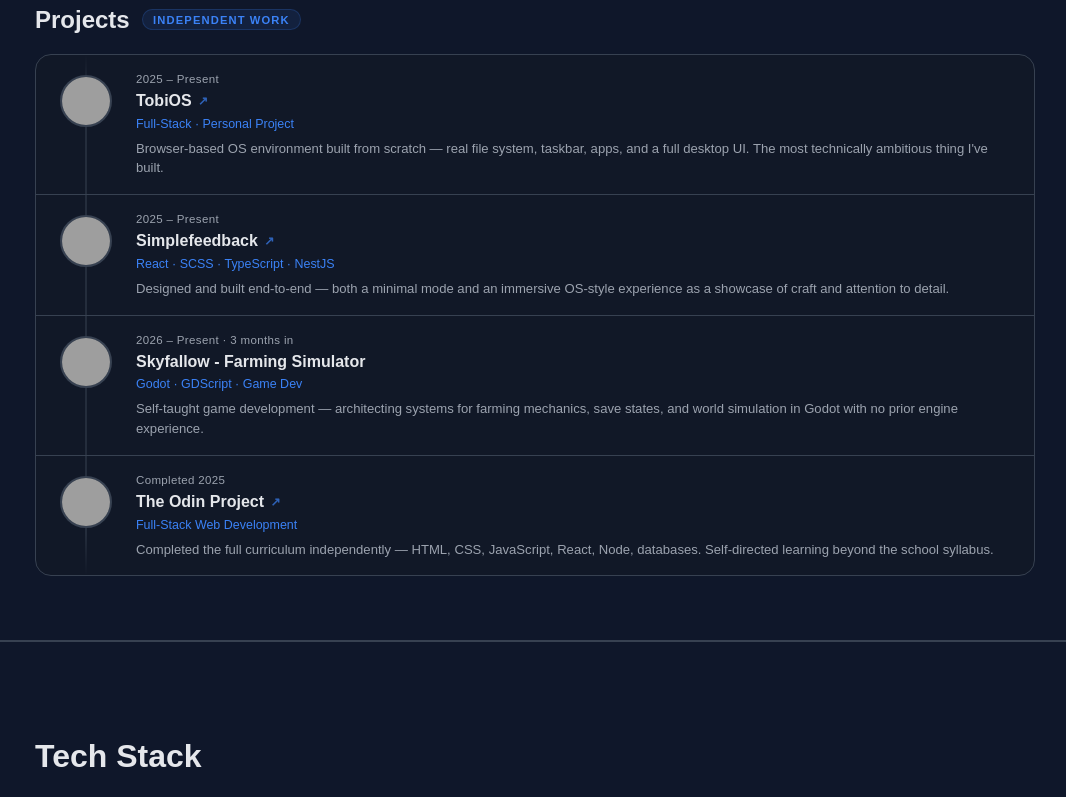
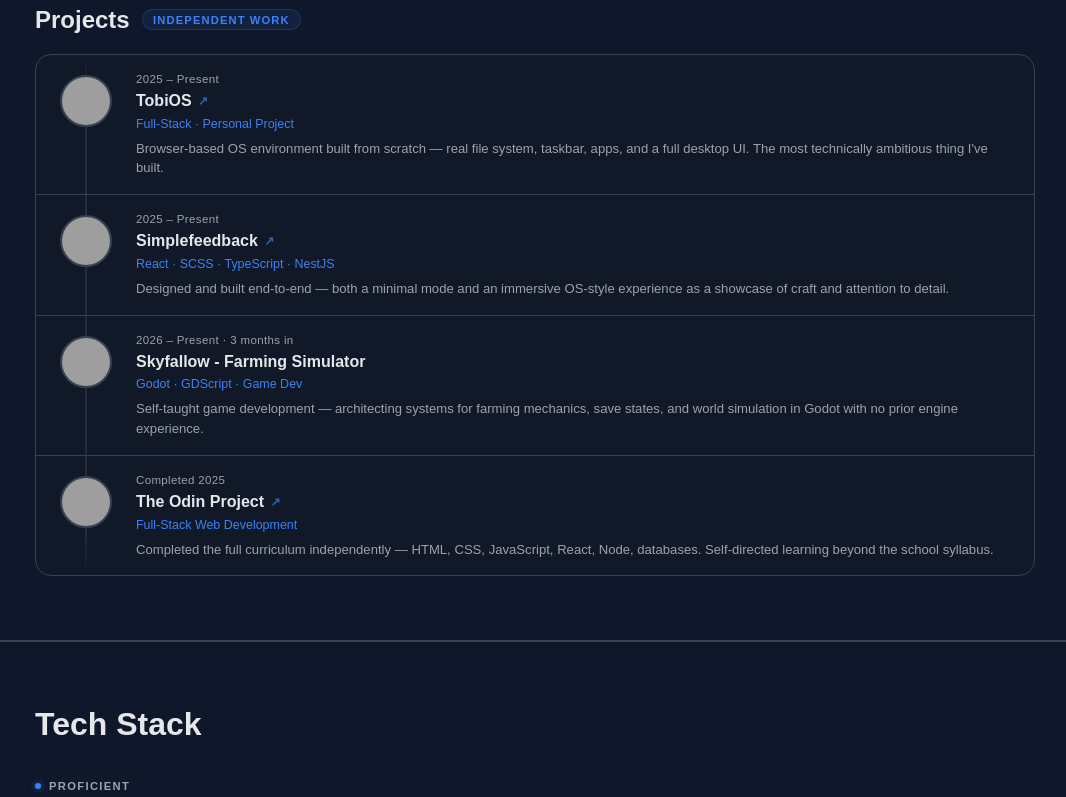
Before and after one commit to tobiashain/tobiashain.github.io, a React (Vite) app: page / in a window 1280 px wide. Shown: the part 2000-2797 px from the top of the page, without its empty margins (105-1171 px from the left). Built offline with nearby package versions, Linux system fonts and the light colour scheme; grey boxes are pictures that could not be loaded.

Commit message:
feat: update skills section

```diff
--- a/src/career/Career.tsx
+++ b/src/career/Career.tsx
@@ -1,5 +1,5 @@
 import "./career.scss";
-import CareerSection from "./career-section";
+import CareerSection from "./CareerSection";
 
 const experience = [
   {
--- a/src/projects/projects.scss
+++ b/src/projects/projects.scss
@@ -1,6 +1,4 @@
 .projects {
-  margin-top: 6rem;
-
   .section-header {
     margin-bottom: 1.5rem;
 
--- a/src/skills/Chip.tsx
+++ b/src/skills/Chip.tsx
@@ -1,10 +1,17 @@
 import "./chip.scss";
 
-const Chip = ({ text, image }: { text: string; image: string }) => {
+const Chip = ({
+  text,
+  image,
+  variant = "advanced",
+}: {
+  text: string;
+  image: string;
+  variant?: "advanced" | "familiar";
+}) => {
   return (
-    <div className="chip">
+    <div className={`chip ${variant}`}>
       {image && <img src={`/icons/${image}`} alt="" />}
-
       <div className="text">{text}</div>
     </div>
   );
--- a/src/skills/Skills.tsx
+++ b/src/skills/Skills.tsx
@@ -1,32 +1,90 @@
+import { motion } from "motion/react";
 import Chip from "./Chip";
 import "./skills.scss";
+
 export default function Skills() {
-  const skills = [
+  const advanced = [
     { text: "Javascript", image: "javascript.png" },
     { text: "Typescript", image: "typescript.png" },
     { text: "React", image: "react.png" },
-    { text: "Nest.js", image: "nestjs.png" },
     { text: "Node.js", image: "nodejs.png" },
-    { text: "PHP", image: "php.png" },
-    { text: "Tailwind CSS", image: "tailwindcss.png" },
-    { text: "Bootstrap", image: "bootstrap.png" },
-    { text: "Sass", image: "sass.png" },
     { text: "MySQL", image: "mysql.png" },
     { text: "C#", image: "csharp.png" },
+    { text: "Sass", image: "sass.png" },
     { text: "Git", image: "git.png" },
+  ];
+
+  const basic = [
+    { text: "PHP", image: "php.png" },
+    { text: "Wordpress", image: "wordpress.png" },
+    { text: "Tailwind CSS", image: "tailwindcss.png" },
+    { text: "Nest.js", image: "nestjs.png" },
     { text: "Docker", image: "docker.png" },
-    { text: "Wordpress", image: "wordpress.png" },
+    { text: "GDScript", image: "godot.png" },
   ];
+
   return (
-    <>
-      <div className="skills">
-        <p>Tech Stack</p>
+    <div className="skills">
+      <motion.p
+        initial={{ opacity: 0, y: 16 }}
+        whileInView={{ opacity: 1, y: 0 }}
+        viewport={{ once: true }}
+        transition={{ duration: 0.5 }}
+      >
+        Tech Stack
+      </motion.p>
+
+      <div className="skill-group">
+        <motion.div
+          className="group-label"
+          initial={{ opacity: 0, x: -12 }}
+          whileInView={{ opacity: 1, x: 0 }}
+          viewport={{ once: true }}
+          transition={{ duration: 0.4, delay: 0.1 }}
+        >
+          <span className="label-dot advanced" />
+          Proficient
+        </motion.div>
         <div className="chips">
-          {skills.map((skill, index) => {
-            return <Chip key={index} text={skill.text} image={skill.image} />;
-          })}
+          {advanced.map((skill, i) => (
+            <motion.div
+              key={skill.text}
+              initial={{ opacity: 0, y: 12 }}
+              whileInView={{ opacity: 1, y: 0 }}
+              viewport={{ once: true }}
+              transition={{ duration: 0.35, delay: 0.15 + i * 0.05 }}
+            >
+              <Chip text={skill.text} image={skill.image} variant="advanced" />
+            </motion.div>
+          ))}
         </div>
       </div>
-    </>
+
+      <div className="skill-group">
+        <motion.div
+          className="group-label"
+          initial={{ opacity: 0, x: -12 }}
+          whileInView={{ opacity: 1, x: 0 }}
+          viewport={{ once: true }}
+          transition={{ duration: 0.4, delay: 0.2 }}
+        >
+          <span className="label-dot familiar" />
+          Familiar
+        </motion.div>
+        <div className="chips">
+          {basic.map((skill, i) => (
+            <motion.div
+              key={skill.text}
+              initial={{ opacity: 0, y: 12 }}
+              whileInView={{ opacity: 1, y: 0 }}
+              viewport={{ once: true }}
+              transition={{ duration: 0.35, delay: 0.25 + i * 0.05 }}
+            >
+              <Chip text={skill.text} image={skill.image} variant="familiar" />
+            </motion.div>
+          ))}
+        </div>
+      </div>
+    </div>
   );
 }
--- a/src/skills/chip.scss
+++ b/src/skills/chip.scss
@@ -17,4 +17,27 @@
   > img {
     width: 25px;
   }
+
+  &.advanced {
+    opacity: 1;
+  }
+
+  &.familiar {
+    opacity: 0.55;
+    border-style: dashed;
+
+    > img {
+      filter: saturate(0.4);
+    }
+
+    &:hover {
+      opacity: 1;
+      border-style: solid;
+      border-color: var(--accent);
+
+      > img {
+        filter: saturate(1);
+      }
+    }
+  }
 }
--- a/src/skills/skills.scss
+++ b/src/skills/skills.scss
@@ -1,6 +1,4 @@
 .skills {
-  margin-top: 6rem;
-
   p {
     font-size: 2rem;
     font-weight: 700;
@@ -8,8 +6,43 @@
     color: var(--text);
   }
 
+  .skill-group {
+    margin-bottom: 2rem;
+
+    &:last-child {
+      margin-bottom: 0;
+    }
+  }
+
+  .group-label {
+    display: inline-flex;
+    align-items: center;
+    gap: 0.5rem;
+    font-size: 0.7rem;
+    font-weight: 700;
+    letter-spacing: 0.12em;
+    text-transform: uppercase;
+    color: var(--muted);
+    margin-bottom: 0.85rem;
+  }
+
+  .label-dot {
+    width: 6px;
+    height: 6px;
+    border-radius: 50%;
+    flex-shrink: 0;
+
+    &.advanced {
+      background: var(--accent);
+      box-shadow: 0 0 6px rgba(59, 130, 246, 0.6);
+    }
+
+    &.familiar {
+      background: var(--muted);
+    }
+  }
+
   .chips {
-    margin-top: 1rem;
     display: flex;
     flex-wrap: wrap;
     gap: 0.5rem;
```
Also changed, not shown: public/icons/godot.png (added), src/career/CareerSection.tsx (renamed from src/career/career-section.tsx).
